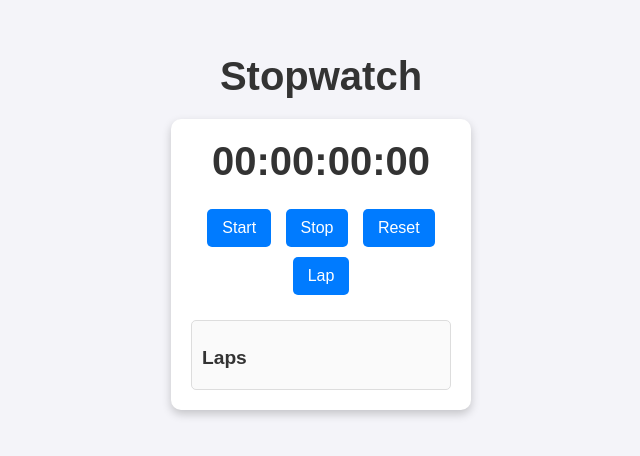
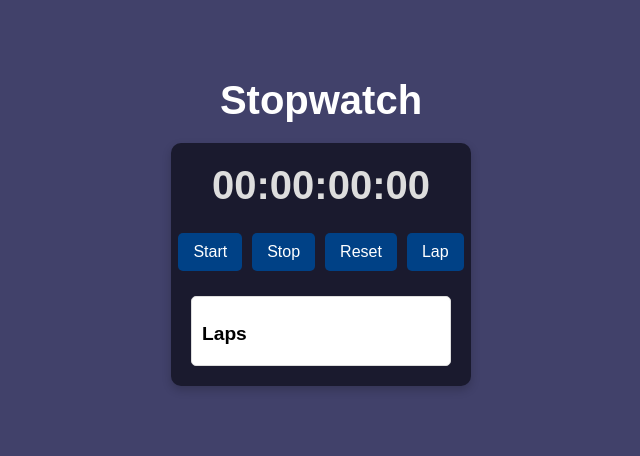
Before and after one commit to YRahulSingha/PRODIGY_WD_02, a plain HTML site: page index.html in a window 1280 px wide. Shown: the part 168-624 px from the top of the page, without its empty margins (319-959 px from the left). Drawn offline with Linux system fonts and the light colour scheme.

Commit message:
Update styles.css

```diff
--- a/styles.css
+++ b/styles.css
@@ -7,8 +7,7 @@ body, h1, div, button {
 }
 
 body {
-    background-color: #f4f4f9;
-    color: #333;
+    background-color: #41416a;
     display: flex;
     flex-direction: column;
     align-items: center;
@@ -20,11 +19,12 @@ body {
 h1 {
     margin-bottom: 20px;
     font-size: 2.5rem;
+    color: #fff;
 }
 
 /* Container */
 #container {
-    background: #fff;
+    background: #1a1a2e;
     padding: 20px;
     border-radius: 10px;
     box-shadow: 0 4px 10px rgba(0, 0, 0, 0.2);
@@ -37,9 +37,16 @@ h1 {
     font-size: 2.5rem;
     margin-bottom: 20px;
     font-weight: bold;
+    color: #ddd;
 }
 
 /* Buttons */
+
+#controls {
+    display: flex;
+    justify-content: center;
+}
+
 #controls button {
     font-size: 1rem;
     margin: 5px;
@@ -47,10 +54,11 @@ h1 {
     border: none;
     border-radius: 5px;
     cursor: pointer;
-    background-color: #007BFF;
+    background-color: #004186;
     color: white;
     transition: background-color 0.3s ease;
 }
+
 
 #controls button:hover {
     background-color: #0056b3;
@@ -65,7 +73,7 @@ h1 {
     border: 1px solid #ddd;
     padding: 10px;
     border-radius: 5px;
-    background: #fafafa;
+    background: #fff;
 }
 
 #lapContainer h2 {
@@ -75,6 +83,7 @@ h1 {
 
 #lapContainer div {
     background: #e9ecef;
+    color: #004186;
     padding: 5px;
     margin: 5px 0;
     border-radius: 3px;
```
